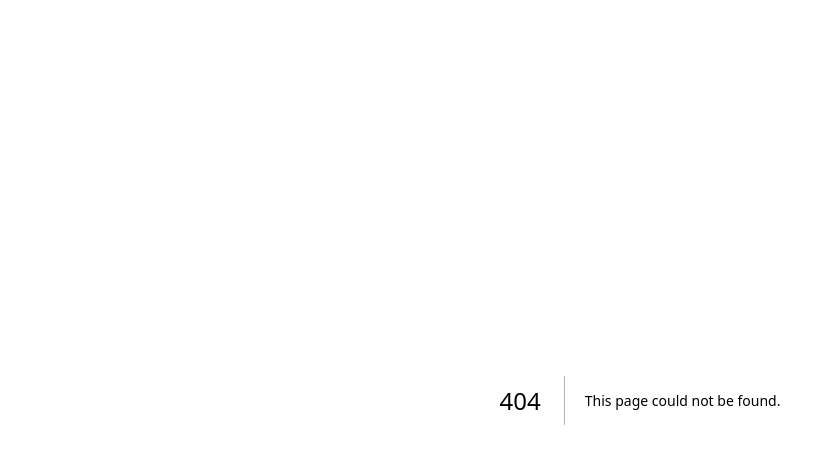
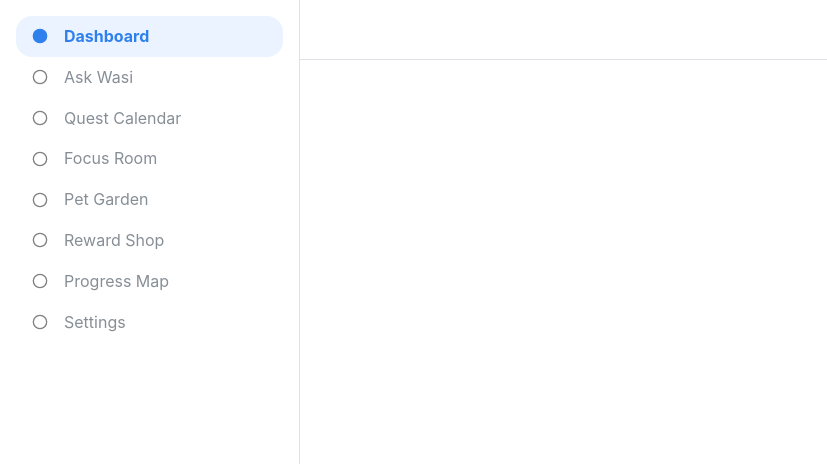
Before and after one commit to grahamcrackers123/CommonGrounds, a Next.js app in the folder frontend/: page /dashboard in a window 1280 px wide. Before the commit this address had no page. Shown: the top 464 px of the page, without its empty margins (0-827 px from the left). Built offline with nearby package versions, Linux system fonts and the light colour scheme.

Commit message:
feat: implemented basic sidebar
Pages for the setup and dashboard are only a placeholder, and the navbar is basic and lacking other components, so future enhancement is required.

```diff
--- /dev/null
+++ b/frontend/src/app/dashboard/page.tsx
@@ -0,0 +1,7 @@
+import Navbar from "@/components/navbar";
+
+export default function DashboardPage() {
+    return (
+        <Navbar />
+    );
+}
--- a/frontend/src/app/layout.tsx
+++ b/frontend/src/app/layout.tsx
@@ -1,4 +1,4 @@
-import { ColorSchemeScript, Container, mantineHtmlProps, MantineProvider } from '@mantine/core';
+import { Container, mantineHtmlProps, MantineProvider } from '@mantine/core';
 import '@mantine/core/styles.css';
 import type { Metadata } from "next";
 import { Geist, Geist_Mono } from "next/font/google";
@@ -24,13 +24,8 @@ export default function RootLayout({ children }: LayoutProps<"/">) {
       lang="en"
       {...mantineHtmlProps}
     >
-      <head>
-        {/* For Dark/Light Mode. Visit: https://mantine.dev/theming/color-schemes/  */}
-        <ColorSchemeScript
-          type={typeof window === 'undefined' ? 'text/javascript' : 'text/plain'}
-          suppressHydrationWarning
-        />
-      </head>
+      <head />
+      {/* For Dark/Light Mode. Visit: https://mantine.dev/theming/color-schemes/  */}
       <body>
         <MantineProvider>
           <Container fluid p={0}>
--- /dev/null
+++ b/frontend/src/components/navbar.tsx
@@ -0,0 +1,58 @@
+"use client";
+
+import { AppShell, Group, Text, UnstyledButton } from '@mantine/core';
+import { useDisclosure } from '@mantine/hooks';
+import { Circle } from 'lucide-react';
+import { useRouter } from 'next/navigation';
+import { useState } from 'react';
+
+function FillCircle({ active, label, onClick }: { active: boolean, label: string, onClick: () => void }) {
+    return (
+        <UnstyledButton onClick={onClick} style={{ display: 'flex', alignItems: 'center', cursor: 'pointer' }}>
+            <Group gap="md" w="100%" style={{ backgroundColor: active ? '#EAF3FF' : 'transparent', padding: '8px 16px', borderRadius: '16px' }}>
+                <Circle size={16} fill={active ? '#2F80ED' : 'none'} stroke={active ? '#2F80ED' : 'gray'} />
+                <Text c={active ? '#2F80ED' : 'gray'} fw={active ? 'bold' : 400}>
+                    {label}
+                </Text>
+            </Group>
+        </UnstyledButton>
+    );
+}
+
+export default function Navbar() {
+    const [active, setActive] = useState('Dashboard');
+    const [opened, { toggle }] = useDisclosure(false);
+    const router = useRouter();
+
+    const handleNavigation = (label: string) => {
+        setActive(label);
+
+        const path = label.toLowerCase().replace(/\s+/g, '-');
+
+        router.push(path);
+    };
+
+    return (
+        <AppShell
+            layout="alt"
+            header={{ height: 60 }}
+            navbar={{ width: 300, breakpoint: 'sm', collapsed: { mobile: !opened } }}
+        >
+            <AppShell.Header h={60} p="md">
+            </AppShell.Header>
+            <AppShell.Navbar p="md">
+                <FillCircle active={active === "Dashboard"} label="Dashboard" onClick={() => handleNavigation("Dashboard")} />
+                <FillCircle active={active === "Ask Wasi"} label="Ask Wasi" onClick={() => handleNavigation("Ask Wasi")} />
+                <FillCircle active={active === "Quest Calendar"} label="Quest Calendar" onClick={() => handleNavigation("Quest Calendar")} />
+                <FillCircle active={active === "Focus Room"} label="Focus Room" onClick={() => handleNavigation("Focus Room")} />
+                <FillCircle active={active === "Pet Garden"} label="Pet Garden" onClick={() => handleNavigation("Pet Garden")} />
+                <FillCircle active={active === "Reward Shop"} label="Reward Shop" onClick={() => handleNavigation("Reward Shop")} />
+                <FillCircle active={active === "Progress Map"} label="Progress Map" onClick={() => handleNavigation("Progress Map")} />
+                <FillCircle active={active === "Settings"} label="Settings" onClick={() => handleNavigation("Settings")} />
+            </AppShell.Navbar>
+            <AppShell.Main p="md">
+                {/* Main content goes here */}
+            </AppShell.Main>
+        </AppShell>
+    );
+}
```
Also changed, not shown: frontend/src/app/(auth)/setup/page.tsx (added, +7 -0 lines).
